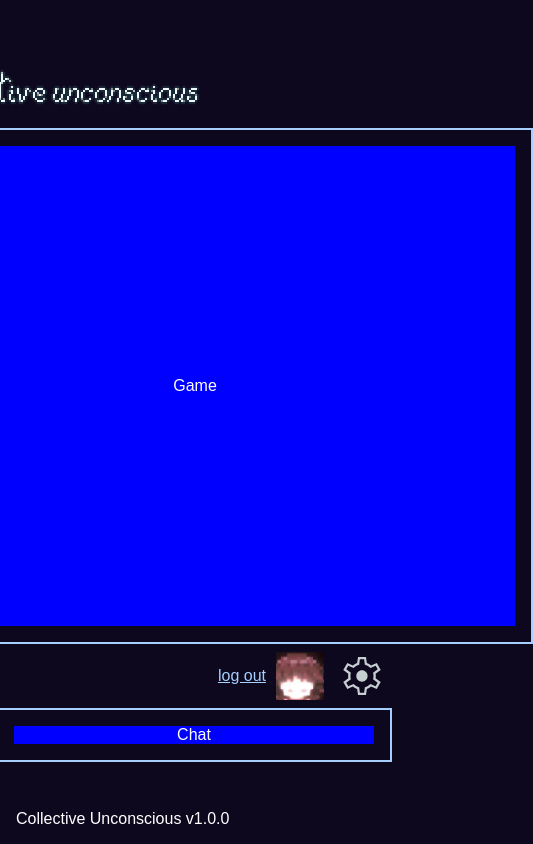
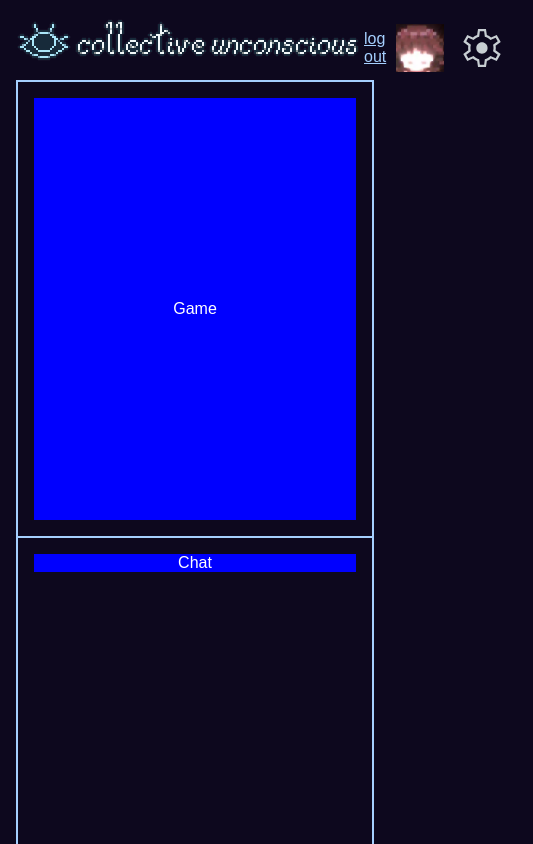
Before and after one commit to Collective-Unconscious/online, a SvelteKit app: page /play in a window 390 px wide. Shown: the top 844 px of the page, 533 px wide, since content can reach past the window. Built offline with nearby package versions, Linux system fonts and the light colour scheme; a web font is replaced by a local one.

Commit message:
layout adjustments
Signed-off-by: roxwize <rae@roxwize.xyz>

```diff
--- a/src/lib/components/play/Chat.svelte
+++ b/src/lib/components/play/Chat.svelte
@@ -2,7 +2,6 @@
 
 <style>
 	div {
-		width: 360px;
 		height: 100%;
 		background-color: blue;
 		text-align: center;
--- a/src/lib/components/play/Game.svelte
+++ b/src/lib/components/play/Game.svelte
@@ -1,11 +1 @@
-<div>Game</div>
-
-<style>
-	div {
-		width: 640px;
-		height: 480px;
-		background-color: blue;
-		text-align: center;
-		align-content: center;
-	}
-</style>
+<div id="game-view">Game</div>
--- a/src/routes/play/+page.svelte
+++ b/src/routes/play/+page.svelte
@@ -13,18 +13,15 @@
 </svelte:head>
 
 <div id="site-contents">
-	<header>
-	</header>
-
 	<main>
-		<div id="left">
+		<header>
 			<SiteLogo/>
+			<ProfileButtons/>
+		</header>
+		<div id="panes">
 			<div id="game-container">
 				<Game/>
 			</div>
-		</div>
-		<div id="right">
-			<ProfileButtons/>
 			<div id="chat-container">
 				<Chat/>
 			</div>
--- a/src/routes/play/style.scss
+++ b/src/routes/play/style.scss
@@ -5,8 +5,8 @@
 	gap: 8px;
 	display: flex;
 	flex-direction: column;
-	align-content: center;
-	justify-content: space-between;
+	align-items: center;
+	justify-content: center;
 	height: calc(100vh - 32px);
 }
 
@@ -20,11 +20,13 @@ main {
 	display: flex;
 	justify-content: center;
 
-	flex-direction: row;
+	flex-direction: column;
+	height: 80vh;
+	width: 80vw;
 }
-#right {
+#panes {
 	display: flex;
-	flex-direction: column;
+	flex-grow: 1;
 }
 #logotype,
 #profile-buttons {
@@ -36,19 +38,58 @@ main {
 	border: solid var(--border-width) var(--color-light);
 	padding: 16px;
 }
+#game-container {
+	display: flex;
+	flex-grow: 2;
+	justify-content: center;
+}
 #chat-container {
-	border-left: 0;
+	flex-basis: 20%;
 	flex-grow: 1;
+	min-height: 42em;
 }
 
-@media (max-width: 1100px) {
+#game-view {
+	align-content: center;
+	aspect-ratio: 4 / 3;
+	background-color: blue;
+	min-width: 320px;
+	text-align: center;
+}
+
+/* full view */
+@media (max-width: 1200px) {
 	main {
 		align-items: center;
 		flex-direction: column;
+		width: 100%;
 	}
-	#divider {
+	header,
+	#panes {
 		width: 100%;
-		border-right: none;
-		border-top: solid var(--border-width) var(--color-light);
 	}
 }
+/* vertical view */
+@media (max-width: 920px) {
+	#site-contents {
+		height: auto;
+	}
+	main {
+		height: 100%;
+		justify-content: flex-start;
+	}
+	#panes {
+		flex-direction: column;
+	}
+	#game-container {
+		flex-basis: 50vh;
+	}
+	#chat-container {
+		border-top: 0;
+	}
+}
+@media (min-width: 1100px) {
+	#chat-container {
+		border-left: 0;
+	}
+}
```
